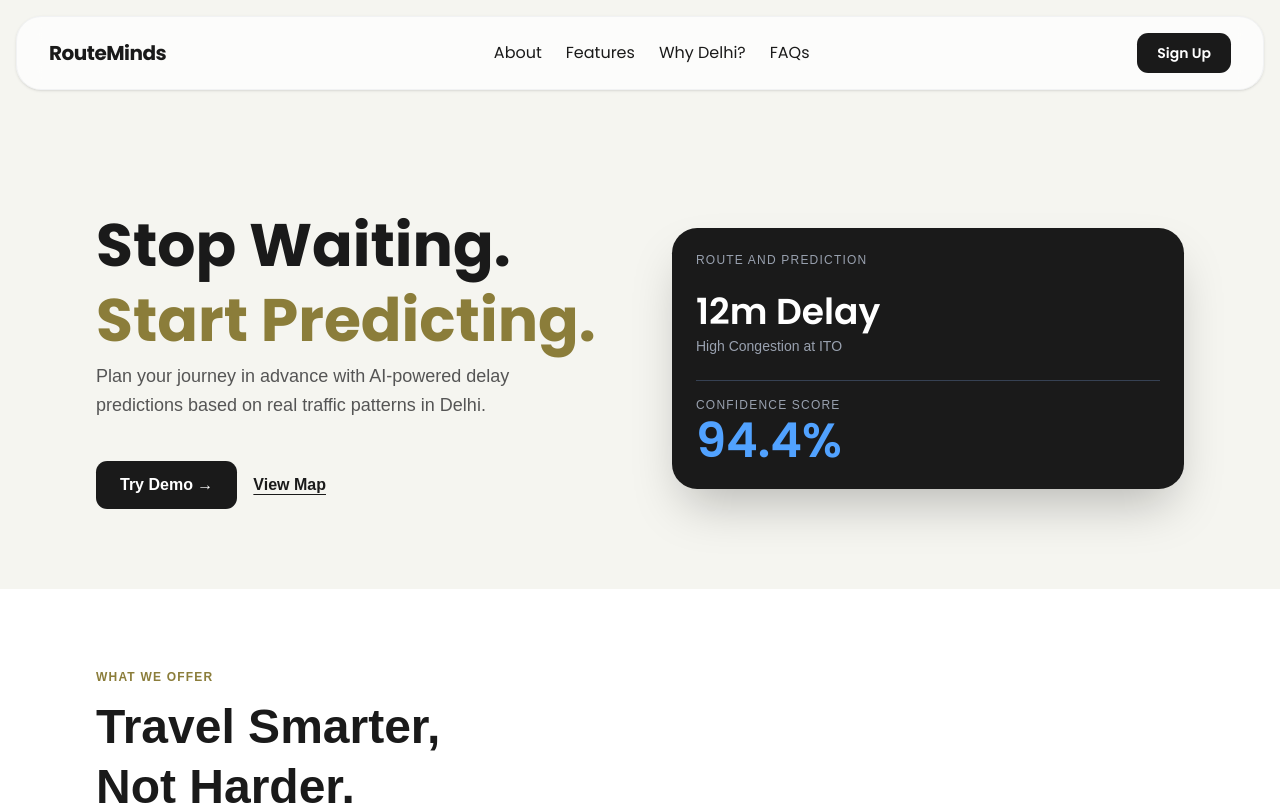
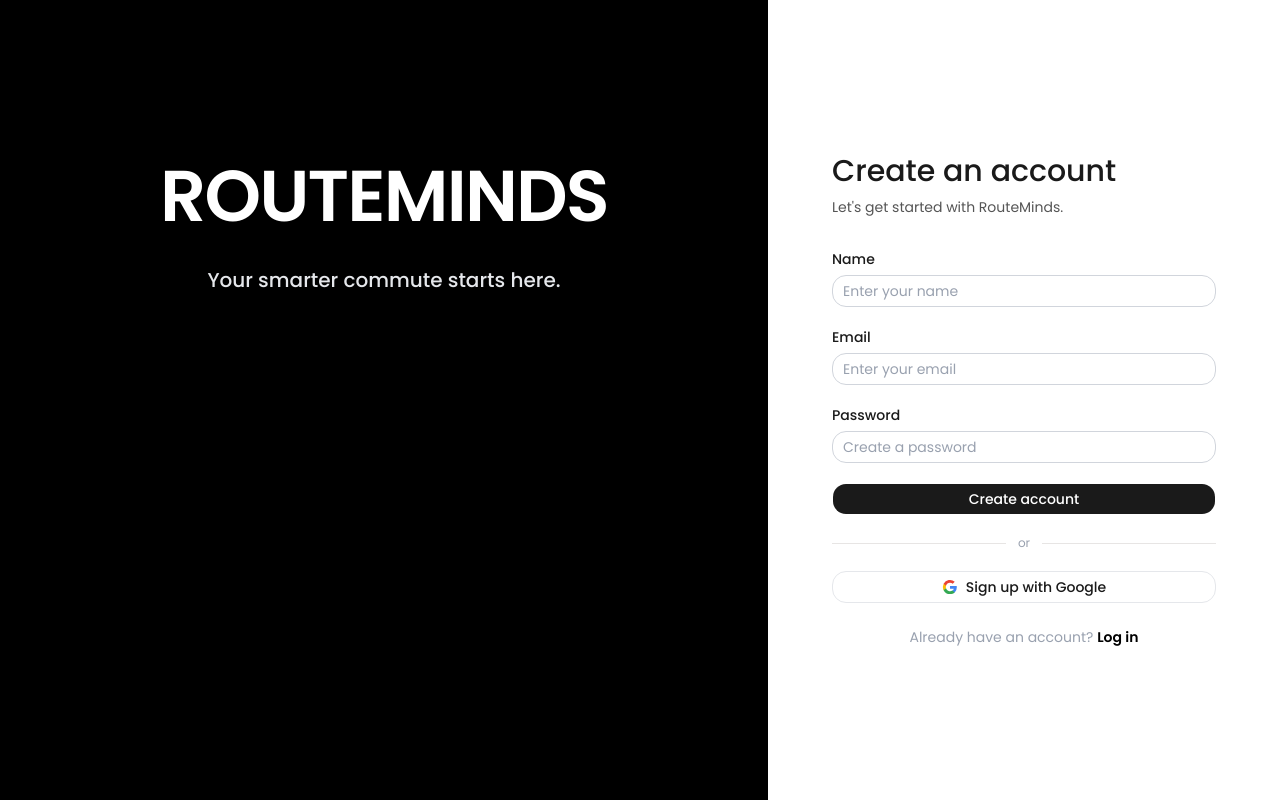
Before and after one commit to Yajush-afk/RouteMinds, a React (Vite) app in the folder apps/web/: page /signup in a window 1280 px wide. Before the commit this address led to /. Shown: the top 805 px of the page. Built offline with nearby package versions, Linux system fonts and the light colour scheme.

Commit message:
Signup form Created

```diff
--- a/apps/web/src/App.tsx
+++ b/apps/web/src/App.tsx
@@ -3,6 +3,7 @@
 
 const LandingPage = lazy(() => import("@/pages/LandingPage"))
 const MapPage = lazy(() => import("@/pages/MapPage"))
+const SignupPage = lazy(() => import("@/pages/SignupPage"))
 
 function RouteFallback() {
   return (
@@ -17,6 +18,7 @@
     <Suspense fallback={<RouteFallback />}>
       <Routes>
         <Route path="/" element={<LandingPage />} />
+        <Route path="/signup" element={<SignupPage />} />
         <Route path="/map" element={<MapPage />} />
         <Route path="*" element={<Navigate to="/" replace />} />
       </Routes>
--- a/apps/web/src/components/landing/FAQSection.tsx
+++ b/apps/web/src/components/landing/FAQSection.tsx
@@ -68,7 +68,7 @@
                   {faq.question}
                 </span>
                 <ChevronDown
-                  className={`w-5 h-5 text-[#8B7D3A] transition-transform duration-300 flex-shrink-0 ml-4 ${
+                  className={`w-5 h-5 text-[#8B7D3A] transition-transform duration-300 shrink-0 ml-4 ${
                     openIndex === index ? "rotate-180" : ""
                   }`}
                 />
--- a/apps/web/src/components/landing/FeaturesSection.tsx
+++ b/apps/web/src/components/landing/FeaturesSection.tsx
@@ -100,7 +100,7 @@
           {/* Prev Button */}
           <button
             onClick={goPrev}
-            className="w-10 h-10 rounded-full border border-gray-200 flex items-center justify-center hover:border-[#8B7D3A] hover:text-[#8B7D3A] transition-colors flex-shrink-0"
+            className="w-10 h-10 rounded-full border border-gray-200 flex items-center justify-center hover:border-[#8B7D3A] hover:text-[#8B7D3A] transition-colors shrink-0"
           >
             <ChevronLeft className="w-4 h-4" />
           </button>
@@ -115,7 +115,7 @@
                 animate={{ opacity: 1, x: 0 }}
                 exit={{ opacity: 0, x: direction * -60 }}
                 transition={{ type: "spring", visualDuration: 0.4, bounce: 0.2 }}
-                className="bg-[#F5F5F0] rounded-2xl p-8 min-h-[200px] flex flex-col justify-between border border-gray-100"
+                className="bg-[#F5F5F0] rounded-2xl p-8 min-h-50 flex flex-col justify-between border border-gray-100"
               >
                 {/* Top row */}
                 <div className="flex items-start justify-between">
@@ -140,7 +140,7 @@
           {/* Next Button */}
           <button
             onClick={goNext}
-            className="size-10 rounded-full border border-gray-500 flex items-center justify-center hover:border-[#8B7D3A] hover:text-[#8B7D3A] transition-colors flex-shrink-0"
+            className="size-10 rounded-full border border-gray-500 flex items-center justify-center hover:border-[#8B7D3A] hover:text-[#8B7D3A] transition-colors shrink-0"
           >
             <ChevronRight className="w-4 h-4" color="#00000050"/>
           </button>
--- a/apps/web/src/components/landing/Navbar.tsx
+++ b/apps/web/src/components/landing/Navbar.tsx
@@ -20,6 +20,7 @@
 </div>
 
       {/* Sign Up Button */}
+      <Link to='/signup'>
       <motion.button
       whileHover={{scale: 1.05, y: -1}}
       whileTap={{scale: 0.9, y: 1}}
@@ -28,6 +29,7 @@
       >
         Sign Up
       </motion.button>
+      </Link>
     </nav>
   )
 }
--- /dev/null
+++ b/apps/web/src/components/signup/Form.tsx
@@ -0,0 +1,102 @@
+import { Button } from "@workspace/ui/components/button"
+import { Input } from "@workspace/ui/components/input"
+import { Label } from "@workspace/ui/components/label"
+import { Separator } from "@workspace/ui/components/separator"
+import { Link } from "react-router-dom"
+
+export default function Form() {
+  return (
+    <div className="flex flex-col justify-center px-12 py-16 bg-white"
+      style={{ fontFamily: "'Poppins', sans-serif" }}
+    >
+      <div className="max-w-sm w-full mx-auto">
+
+        {/* Header */}
+        <h1 className="text-3xl font-medium text-[#1a1a1a] mb-2">
+          Create an account
+        </h1>
+        <p className="text-[#555] text-sm mb-8">
+          Let's get started with RouteMinds.
+        </p>
+
+        {/* Form Fields */}
+        <div className="space-y-5">
+
+          {/* Name */}
+          <div className="space-y-1.5">
+            <Label htmlFor="name" className="text-sm font-medium text-[#1a1a1a]">
+              Name
+            </Label>
+            <Input
+              id="name"
+              type="text"
+              placeholder="Enter your name"
+              className="w-full border-gray-300 text-[#1a1a1a] placeholder:text-gray-400 bg-white"            />
+          </div>
+
+          {/* Email */}
+          <div className="space-y-1.5">
+            <Label htmlFor="email" className="text-sm font-medium text-[#1a1a1a]">
+              Email
+            </Label>
+            <Input
+              id="email"
+              type="email"
+              placeholder="Enter your email"
+              className="w-full border-gray-300 text-[#1a1a1a] placeholder:text-gray-400 bg-white"            />
+          </div>
+
+          {/* Password */}
+          <div className="space-y-1.5">
+            <Label htmlFor="password" className="text-sm font-medium text-[#1a1a1a]">
+              Password
+            </Label>
+            <Input
+              id="password"
+              type="password"
+              placeholder="Create a password"
+              className="w-full border-gray-300 text-[#1a1a1a] placeholder:text-gray-400 bg-white"            />
+          </div>
+
+          {/* Submit Button */}
+          <Button
+            className="w-full bg-[#1a1a1a] text-white hover:bg-[#333] transition-colors"
+          >
+            Create account
+          </Button>
+
+          {/* Divider */}
+          <div className="flex items-center gap-3">
+            <Separator className="flex-1" />
+            <span className="text-xs text-gray-400">or</span>
+            <Separator className="flex-1" />
+          </div>
+
+          {/* Google Button */}
+          <Button
+            variant="outline"
+            className="w-full border-gray-200 text-[#1a1a1a] hover:bg-[#F5F5F0] transition-colors flex items-center gap-2"
+          >
+            <svg width="18" height="18" viewBox="0 0 18 18">
+              <path fill="#4285F4" d="M16.51 8H8.98v3h4.3c-.18 1-.74 1.48-1.6 2.04v2.01h2.6a7.8 7.8 0 0 0 2.38-5.88c0-.57-.05-.66-.15-1.18z"/>
+              <path fill="#34A853" d="M8.98 17c2.16 0 3.97-.72 5.3-1.94l-2.6-2a4.8 4.8 0 0 1-7.18-2.54H1.83v2.07A8 8 0 0 0 8.98 17z"/>
+              <path fill="#FBBC05" d="M4.5 10.52a4.8 4.8 0 0 1 0-3.04V5.41H1.83a8 8 0 0 0 0 7.18z"/>
+              <path fill="#EA4335" d="M8.98 4.18c1.17 0 2.23.4 3.06 1.2l2.3-2.3A8 8 0 0 0 1.83 5.4L4.5 7.49a4.77 4.77 0 0 1 4.48-3.3z"/>
+            </svg>
+            Sign up with Google
+          </Button>
+
+        </div>
+
+        {/* Login Link */}
+        <p className="text-center text-sm text-gray-400 mt-6">
+          Already have an account?{" "}
+          <Link to="/login" className="text-black font-semibold hover:underline">
+            Log in
+          </Link>
+        </p>
+
+      </div>
+    </div>
+  )
+}
--- /dev/null
+++ b/apps/web/src/components/signup/ImageSection.tsx
@@ -0,0 +1,11 @@
+function ImageSection(){
+    return (
+        <div className="text-center bg-black" style={{ fontFamily: "'Poppins', sans-serif" }}>
+        <h1 className="text-5xl font-semibold tracking-tight text-balance text-white sm:text-7xl mt-40">ROUTEMINDS</h1>
+        <p className="mt-8 text-lg font-medium text-pretty text-gray-200 sm:text-xl/8">Your smarter commute starts here.</p>
+
+        </div>
+    )
+}
+
+export default ImageSection;
--- /dev/null
+++ b/apps/web/src/components/signup/Layout.tsx
@@ -0,0 +1,7 @@
+export default function Layout({ children }: { children: React.ReactNode }) {
+  return (
+    <div className="min-h-screen grid grid-cols-1 md:grid-cols-[60%_40%]">
+      {children}
+    </div>
+  )
+}
--- /dev/null
+++ b/apps/web/src/pages/SignupPage.tsx
@@ -0,0 +1,12 @@
+import Layout from "@/components/signup/Layout"
+import ImageSection from "@/components/signup/ImageSection"
+import Form from "@/components/signup/Form"
+
+export default function SignupPage() {
+  return (
+    <Layout>
+      <ImageSection />
+      <Form />
+    </Layout>
+  )
+}
--- a/apps/web/tsconfig.app.json
+++ b/apps/web/tsconfig.app.json
@@ -23,7 +23,6 @@
     "erasableSyntaxOnly": true,
     "noFallthroughCasesInSwitch": true,
     "noUncheckedSideEffectImports": true,
-    "baseUrl": ".",
     "paths": {
       "@/*": ["./src/*"],
       "@workspace/ui/*": ["../../packages/ui/src/*"]
```
